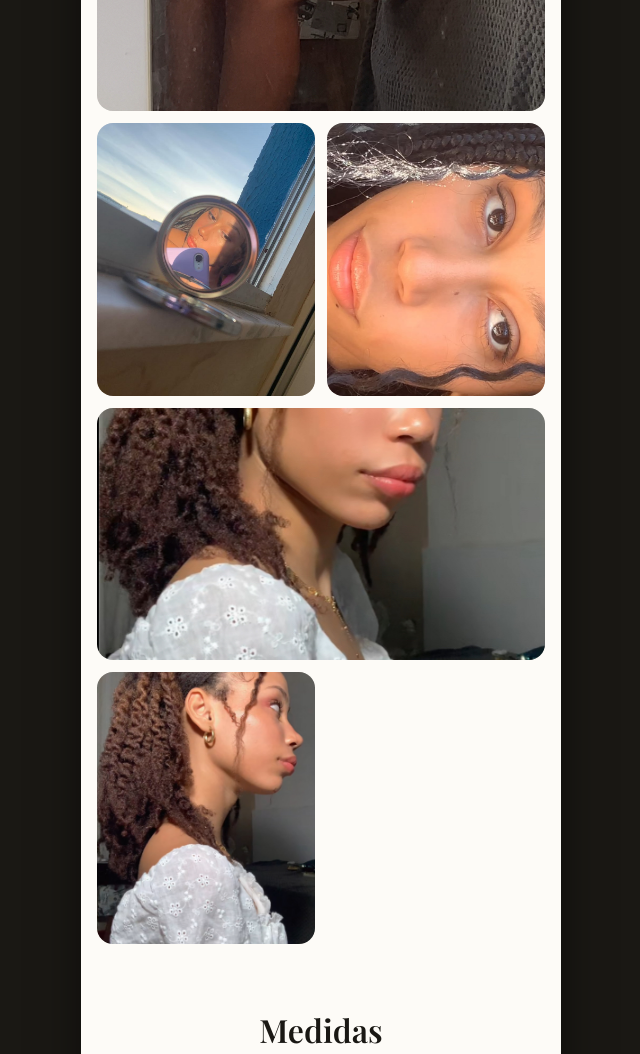
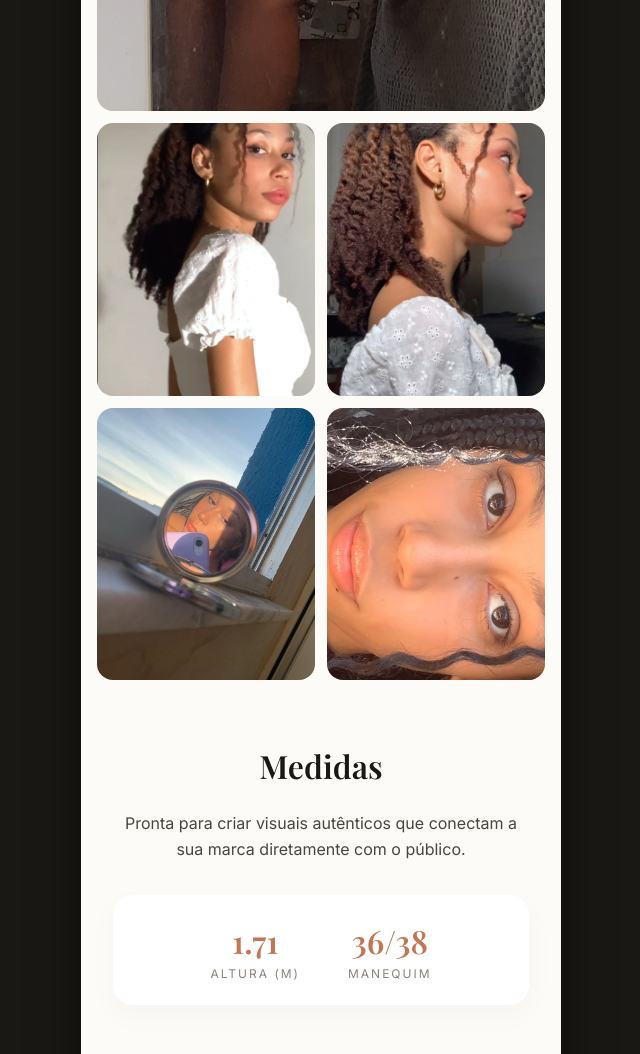
Before and after one commit to anandarosamaia3-netizen/portfolio-ugc, a plain HTML site: page index.html in a window 1280 px wide. Shown: the part 1600-2654 px from the top of the page, without its empty margins (319-959 px from the left). Drawn offline with nearby package versions, Linux system fonts and the light colour scheme; a web font is replaced by a local one.

Commit message:
Update index.html

```diff
--- a/index.html
+++ b/index.html
@@ -49,7 +49,7 @@
             color: #ffffff;
         }
 
-        /* A Capa agora é a sua foto cinematográfica de blusa branca! */
+        /* NOVA CAPA: IMG_5061 (1) */
         .hero-media {
             position: absolute;
             top: 0; left: 0;
@@ -62,7 +62,6 @@
             position: absolute;
             top: 0; left: 0;
             width: 100%; height: 100%;
-            /* Um degradê levemente mais escuro para garantir que seu nome fique bem legível */
             background: linear-gradient(to top, rgba(26, 24, 20, 0.9) 0%, rgba(26, 24, 20, 0.3) 50%, rgba(0,0,0,0.1) 100%);
             z-index: 2;
         }
@@ -214,10 +213,8 @@
 <div class="app-container">
 
     <header class="hero">
-        <img class="hero-media" src="IMG_5065 (1).jpg" alt="Capa Nanda">
-
+        <img class="hero-media" src="IMG_5061 (1).jpg" alt="Capa Nanda">
         <div class="hero-overlay"></div>
-
         <div class="hero-content fade-in">
             <h1>Nanda</h1>
             <p>Modelo & UGC Creator.<br>Trazendo brasilidade e sofisticação para marcas com propósito.</p>
@@ -233,19 +230,19 @@
             </div>
 
             <div class="gallery-item fade-in">
-                <img src="IMG_2317.jpg" alt="Foto Portfólio 2">
+                <img src="IMG_5065 (1).jpg" alt="Foto Portfólio 2">
             </div>
 
             <div class="gallery-item fade-in">
-                <img src="IMG_2280 (1).jpg" alt="Foto Portfólio 3">
+                <img src="IMG_5062.jpg" alt="Foto Portfólio 3">
             </div>
 
-            <div class="gallery-item large fade-in">
-                <img src="IMG_5061 (1).jpg" alt="Foto Portfólio 4">
+            <div class="gallery-item fade-in">
+                <img src="IMG_2317.jpg" alt="Foto Portfólio 4">
             </div>
 
              <div class="gallery-item fade-in">
-                <img src="IMG_5062.jpg" alt="Foto Portfólio 5">
+                <img src="IMG_2280 (1).jpg" alt="Foto Portfólio 5">
             </div>
 
         </div>
```
